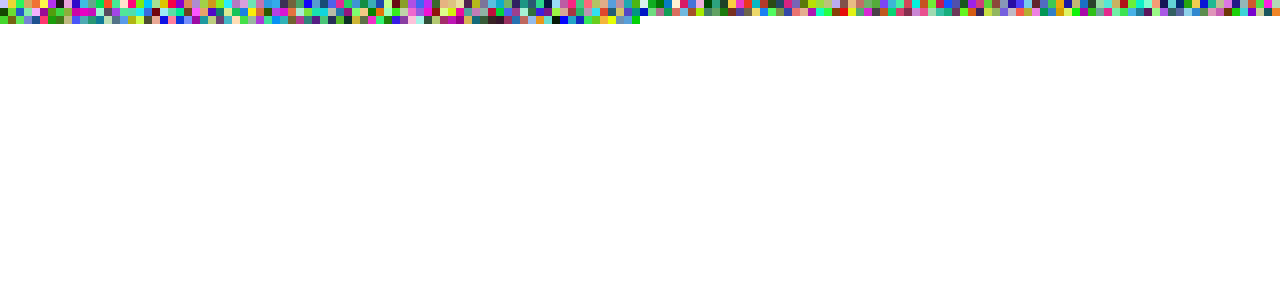
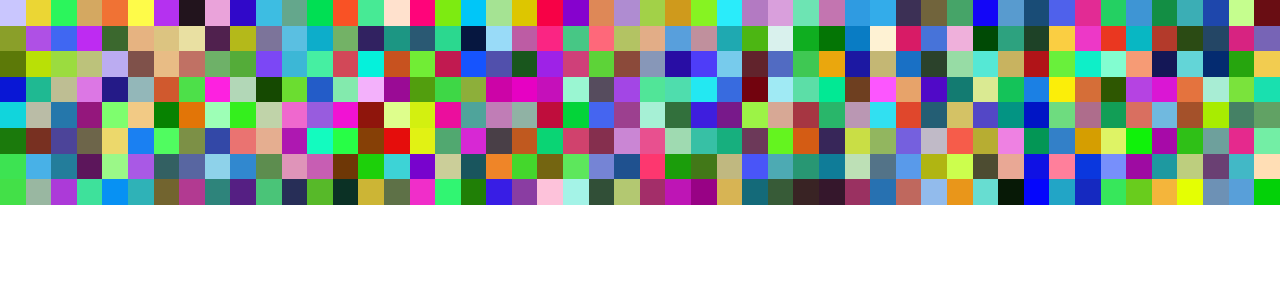
Before and after one commit to IntuitiveHarmony/party-dots-history, a React (Create React App) app: page / in a window 1280 px wide. Shown: the top 300 px of the page. Built offline with nearby package versions, Linux system fonts and the light colour scheme.

Commit message:
prompt 19

```diff
--- a/src/App.js
+++ b/src/App.js
@@ -24,10 +24,9 @@ const Box = ({ size }) => {
     <div
       style={{
         backgroundColor: color,
-        width: `${size}px`,
-        height: `${size}px`,
-        margin: "0",
-        padding: "0",
+        width: `${size}%`,
+        paddingBottom: `${size}%`,
+        float: "left",
         boxSizing: "border-box",
       }}
     />
@@ -39,12 +38,19 @@ const BoxContainer = ({ numBoxes, boxSize }) => {
     <Box key={i} size={boxSize} />
   ));
   return (
-    <div style={{ display: "flex", flexWrap: "wrap", margin: "0" }}>
+    <div
+      style={{
+        width: "100vw",
+        height: "100vh",
+        margin: "0",
+        overflow: "hidden",
+      }}
+    >
       {boxes}
     </div>
   );
 };
 
 export default function App() {
-  return <BoxContainer numBoxes={400} boxSize={8} />;
+  return <BoxContainer numBoxes={400} boxSize={2} />;
 }
```
